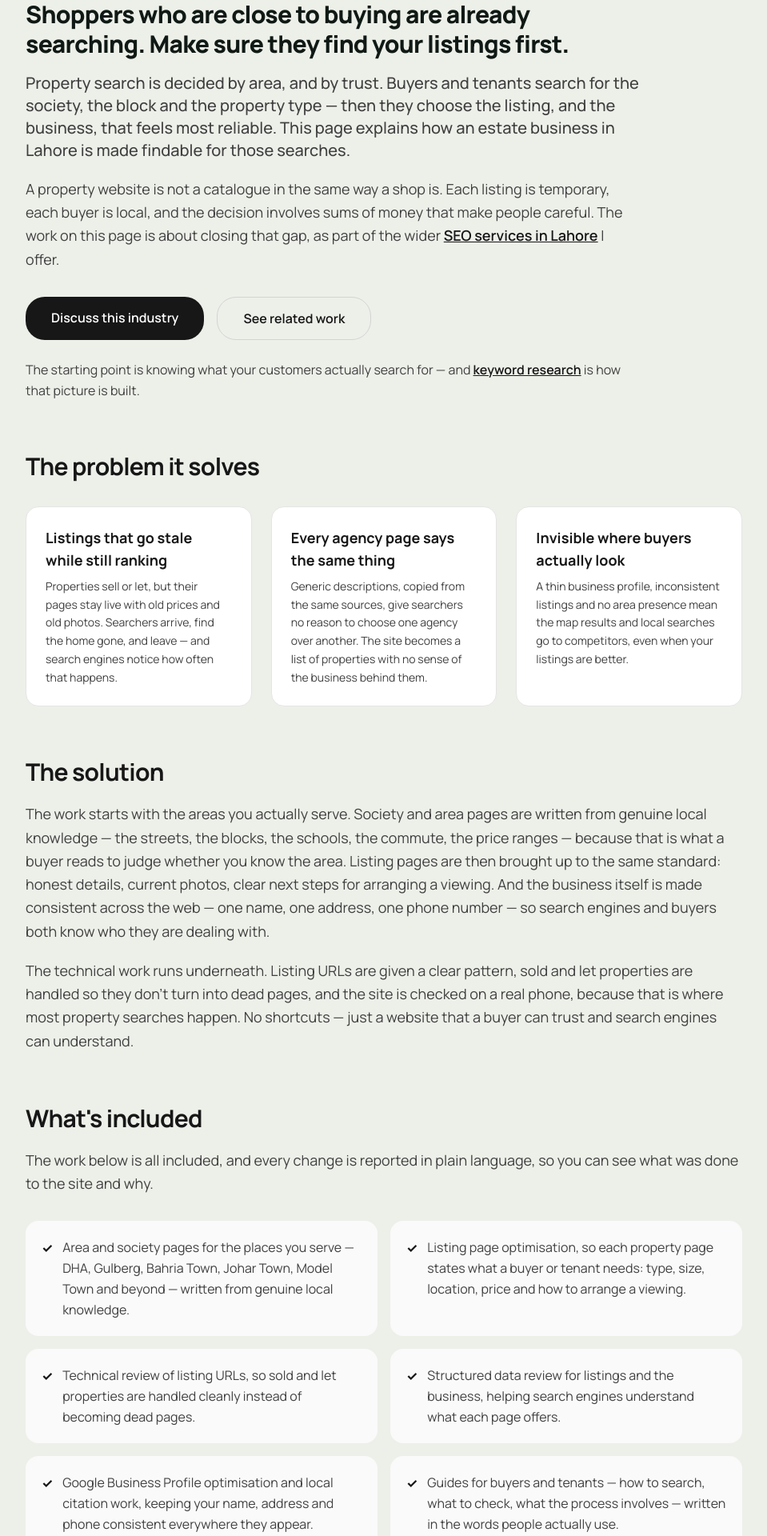
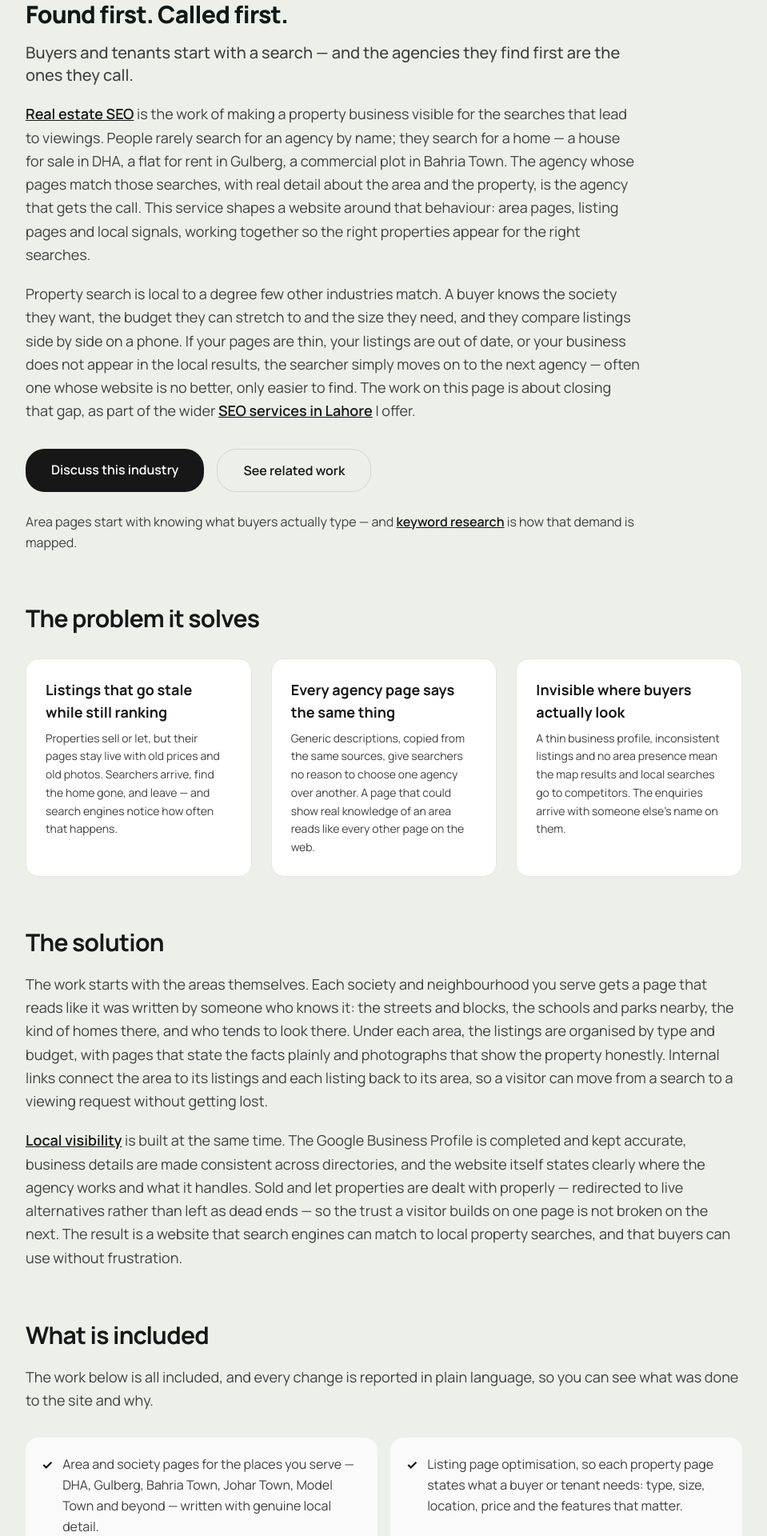
Before and after one commit to bodycartoon0111-netizen/abdul-rehman-portfolio, a Next.js app: page /industries/real-estate in a window 1280 px wide. Shown: the part 440-2360 px from the top of the page at 80% size, without its empty margins (56-1015 px from the left). Built offline with nearby package versions, Linux system fonts and the light colour scheme; no server answers.

Commit message:
Industries: restore real-estate page and add Service schema + keyword phrase

```diff
--- a/app/industries/real-estate/page.tsx
+++ b/app/industries/real-estate/page.tsx
@@ -37,59 +37,60 @@ const problems = [
   {
     title: "Every agency page says the same thing",
     description:
-      "Generic descriptions, copied from the same sources, give searchers no reason to choose one agency over another. The site becomes a list of properties with no sense of the business behind them.",
+      "Generic descriptions, copied from the same sources, give searchers no reason to choose one agency over another. A page that could show real knowledge of an area reads like every other page on the web.",
   },
   {
     title: "Invisible where buyers actually look",
     description:
-      "A thin business profile, inconsistent listings and no area presence mean the map results and local searches go to competitors, even when your listings are better.",
+      "A thin business profile, inconsistent listings and no area presence mean the map results and local searches go to competitors. The enquiries arrive with someone else's name on them.",
   },
 ];
 
 const deliverables = [
-  "Area and society pages for the places you serve — DHA, Gulberg, Bahria Town, Johar Town, Model Town and beyond — written from genuine local knowledge.",
-  "Listing page optimisation, so each property page states what a buyer or tenant needs: type, size, location, price and how to arrange a viewing.",
-  "Technical review of listing URLs, so sold and let properties are handled cleanly instead of becoming dead pages.",
+  "Area and society pages for the places you serve — DHA, Gulberg, Bahria Town, Johar Town, Model Town and beyond — written with genuine local detail.",
+  "Listing page optimisation, so each property page states what a buyer or tenant needs: type, size, location, price and the features that matter.",
+  "Technical review of listing URLs, so sold and let properties are handled cleanly instead of becoming dead ends for visitors and search engines.",
   "Structured data review for listings and the business, helping search engines understand what each page offers.",
   "Google Business Profile optimisation and local citation work, keeping your name, address and phone consistent everywhere they appear.",
-  "Guides for buyers and tenants — how to search, what to check, what the process involves — written in the words people actually use.",
+  "Guides for buyers and tenants — how to search, what to check, what the process involves — written in plain language.",
   "Speed and mobile usability review, because property searches happen on phones, often while the searcher is standing outside the property.",
-  "A monthly report in plain language: which areas and listings gained visibility, and which enquiries followed.",
+  "A monthly report in plain language: which areas and listings gained visibility, and which enquiries that visibility supported.",
 ];
 
 const strategyPoints = [
   "Win the areas you actually serve, before chasing the whole country.",
-  "Let every area page prove local knowledge — streets, amenities, transport — rather than repeating the same description everywhere.",
+  "Let every area page prove local knowledge — streets, amenities, transport — rather than repeating the same paragraph under a different name.",
   "Keep listings honest and current, so visitors trust the next listing they open.",
   "Build the business profile and local listings so the map results point to you, not to a competitor.",
+  "Answer the questions buyers ask before they call, so the calls you get are from people who are ready.",
 ];
 
 const processSteps = [
   {
-    title: "Audit the presence",
+    title: "Audit the listings",
     description:
-      "Listings, area pages, business profile and current rankings are reviewed, so the work starts from what buyers actually see.",
+      "Current pages, listings and local presence are reviewed, so the work starts from what buyers see today, not from a guess.",
   },
   {
-    title: "Fix the listings",
+    title: "Build the area pages",
     description:
-      "Stale and dead pages are cleaned up, and the ones that matter are brought up to the standard a buyer expects.",
+      "Pages for each area and society are created or rebuilt with real detail, giving searchers a reason to stay and search engines a reason to rank them.",
   },
   {
-    title: "Build the area presence",
+    title: "Strengthen local presence",
     description:
-      "Society and area pages are created with real local knowledge, so the agency becomes the obvious result for its own patch.",
+      "The business profile, listings and local signals are corrected and built up, so the agency shows where local buyers are looking.",
   },
   {
-    title: "Measure enquiries",
+    title: "Report and repeat",
     description:
-      "Rankings, calls and enquiries are tracked together, so the work stays focused on what brings clients in.",
+      "Visibility by area and listing is reported in plain language, and the pages and areas that are winning get more of the same work.",
   },
 ];
 
 export default function RealEstateSeoPage() {
   return (
-    <main className="mx-auto w-full max-w-6xl px-6 py-10">
+    <main className="mx-auto max-w-6xl px-6 py-10">
       <JsonLd
         data={buildBreadcrumbJsonLd([
           { name: "Home", path: "/" },
@@ -99,44 +100,64 @@ export default function RealEstateSeoPage() {
       <JsonLd
         data={buildServiceJsonLd(NAME, DESCRIPTION, SLUG, "/industries")}
       />
-      <Breadcrumbs items={[{ label: "Home", href: "/" }, { label: NAME }]} />
+      <Breadcrumbs
+        items={[
+          { label: "Home", href: "/" },
+          { label: NAME },
+        ]}
+      />
+
+      {/* Hero */}
       <header className="mt-8 max-w-3xl">
         <p className="text-xs font-bold uppercase tracking-[0.28em] text-pine">Industry</p>
-        <h1 className="mt-4 text-4xl leading-[1.06] tracking-tight font-black md:text-6xl">
+        <h1 className="mt-4 text-4xl font-black leading-[1.06] tracking-tight text-ink md:text-6xl">
           <span className="bg-gradient-to-r from-pine-bright via-pine to-gold bg-clip-text text-transparent">
             Real Estate SEO in Lahore
           </span>{" "}
           — Be Found Before the Competition
         </h1>
-        <p className="mt-4 text-2xl font-black leading-tight tracking-tight md:text-3xl">Shoppers who are close to buying are already searching. Make sure they find your listings first.</p>
+        <p className="mt-4 text-2xl font-black leading-tight tracking-tight text-ink md:text-3xl">Found first. Called first.</p>
         <p className="mt-4 text-xl font-medium text-neutral-700">
-          Property search is decided by area, and by trust. Buyers and tenants search for the society, the block and the property type — then they choose the listing, and the business, that feels most reliable. This page explains how an estate business in Lahore is made findable for those searches.
+          Buyers and tenants start with a search — and the agencies they find first are the ones they call.
         </p>
         <p className="mt-5 text-lg leading-relaxed text-neutral-700">
-          A property website is not a catalogue in the same way a shop is. Each listing is temporary, each buyer is local, and the decision involves sums of money that make people careful. The work on this page is about closing that gap, as part of the wider{" "}
+          <Link href="/blog/real-estate-seo-lahore" className="font-semibold text-neutral-900 underline">Real estate SEO</Link> is the work of making a property business visible for the searches that lead to viewings. People rarely search for an agency by name; they search for a home — a house for sale in DHA, a flat for rent in Gulberg, a commercial plot in Bahria Town. The agency whose pages match those searches, with real detail about the area and the property, is the agency that gets the call. This service shapes a website around that behaviour: area pages, listing pages and local signals, working together so the right properties appear for the right searches.
+        </p>
+        <p className="mt-5 text-lg leading-relaxed text-neutral-700">
+          Property search is local to a degree few other industries match. A buyer knows the society they want, the budget they can stretch to and the size they need, and they compare listings side by side on a phone. If your pages are thin, your listings are out of date, or your business does not appear in the local results, the searcher simply moves on to the next agency — often one whose website is no better, only easier to find. The work on this page is about closing that gap, as part of the wider{" "}
           <Link href="/services/seo" className="font-semibold text-neutral-900 underline">
             SEO services in Lahore
           </Link>{" "}
           I offer.
         </p>
         <div className="mt-8 flex flex-col gap-4 sm:flex-row">
-          <Link href="/contact" className="rounded-lg bg-neutral-900 px-8 py-3.5 text-center font-semibold text-white transition hover:bg-neutral-700">
+          <Link
+            href="/contact"
+            className="rounded-lg bg-neutral-900 px-8 py-3.5 text-center font-semibold text-white transition hover:bg-neutral-700"
+          >
             Discuss this industry
           </Link>
-          <Link href="/work" className="rounded-lg border border-neutral-300 px-8 py-3.5 text-center font-semibold text-neutral-900 transition hover:border-neutral-900">
+          <Link
+            href="/work"
+            className="rounded-lg border border-neutral-300 px-8 py-3.5 text-center font-semibold text-neutral-900 transition hover:border-neutral-900"
+          >
             See related work
           </Link>
         </div>
         <p className="mt-6 text-base leading-relaxed text-neutral-700">
-          The starting point is knowing what your customers actually search for — and{" "}
+          Area pages start with knowing what buyers actually type — and{" "}
           <Link href="/services/keyword-research" className="font-semibold text-neutral-900 underline">
             keyword research
           </Link>{" "}
-          is how that picture is built.
+          is how that demand is mapped.
         </p>
       </header>
-      <section className="mt-16 max-w-4xl">
-        <h2 className="text-3xl font-bold tracking-tight text-neutral-900">The problem it solves</h2>
+
+      {/* Problem */}
+      <section aria-labelledby="problem-heading" className="mt-16 max-w-4xl">
+        <h2 id="problem-heading" className="text-3xl font-bold tracking-tight text-neutral-900">
+          The problem it solves
+        </h2>
         <div className="mt-8 grid gap-6 sm:grid-cols-3">
           {problems.map((p) => (
             <div key={p.title} className="group rounded-2xl border border-neutral-200 bg-white p-6 transition-colors hover:border-pine hover:bg-pine">
@@ -146,38 +167,45 @@ export default function RealEstateSeoPage() {
           ))}
         </div>
       </section>
-      <section className="mt-16 max-w-4xl">
-        <h2 className="text-3xl font-bold tracking-tight text-neutral-900">The solution</h2>
+
+      {/* Solution */}
+      <section aria-labelledby="solution-heading" className="mt-16 max-w-4xl">
+        <h2 id="solution-heading" className="text-3xl font-bold tracking-tight text-neutral-900">
+          The solution
+        </h2>
         <p className="mt-5 text-lg leading-relaxed text-neutral-700">
-          The work starts with the areas you actually serve. Society and area pages are written from genuine local knowledge — the streets, the blocks, the schools, the commute, the price ranges — because that is what a buyer reads to judge whether you know the area. Listing pages are then brought up to the same standard: honest details, current photos, clear next steps for arranging a viewing. And the business itself is made consistent across the web — one name, one address, one phone number — so search engines and buyers both know who they are dealing with.
+          The work starts with the areas themselves. Each society and neighbourhood you serve gets a page that reads like it was written by someone who knows it: the streets and blocks, the schools and parks nearby, the kind of homes there, and who tends to look there. Under each area, the listings are organised by type and budget, with pages that state the facts plainly and photographs that show the property honestly. Internal links connect the area to its listings and each listing back to its area, so a visitor can move from a search to a viewing request without getting lost.
         </p>
         <p className="mt-5 text-lg leading-relaxed text-neutral-700">
-          The technical work runs underneath. Listing URLs are given a clear pattern, sold and let properties are handled so they don't turn into dead pages, and the site is checked on a real phone, because that is where most property searches happen. No shortcuts — just a website that a buyer can trust and search engines can understand.
+          <Link href="/services/local-seo" className="font-semibold text-neutral-900 underline">Local visibility</Link> is built at the same time. The Google Business Profile is completed and kept accurate, business details are made consistent across directories, and the website itself states clearly where the agency works and what it handles. Sold and let properties are dealt with properly — redirected to live alternatives rather than left as dead ends — so the trust a visitor builds on one page is not broken on the next. The result is a website that search engines can match to local property searches, and that buyers can use without frustration.
         </p>
       </section>
-      <section className="mt-16 max-w-4xl">
-        <h2 className="text-3xl font-bold tracking-tight text-neutral-900">What&apos;s included</h2>
+
+      {/* Included / deliverables */}
+      <section aria-labelledby="included-heading" className="mt-16 max-w-4xl">
+        <h2 id="included-heading" className="text-3xl font-bold tracking-tight text-neutral-900">
+          What is included
+        </h2>
         <p className="mt-5 text-lg leading-relaxed text-neutral-700">
           The work below is all included, and every change is reported in plain language, so you can see what was done to the site and why.
         </p>
         <ul className="mt-8 grid gap-4 sm:grid-cols-2">
           {deliverables.map((d) => (
-            <li
-              key={d}
-              className="group flex gap-3 rounded-2xl bg-neutral-50 p-5 text-neutral-700 transition-colors hover:bg-pine"
-            >
-              <span aria-hidden="true" className="mt-0.5 font-bold text-neutral-900 group-hover:text-white">
-                ✓
-              </span>
-              <span className="leading-relaxed group-hover:text-white">{d}</span>
+            <li key={d} className="group flex gap-3 rounded-2xl bg-neutral-50 p-5 text-neutral-700 transition-colors hover:bg-pine group-hover:text-white">
+              <span aria-hidden="true" className="mt-0.5 font-bold text-neutral-900 group-hover:text-white">✓</span>
+              <span className="leading-relaxed">{d}</span>
             </li>
           ))}
         </ul>
       </section>
-      <section className="mt-16 max-w-4xl">
-        <h2 className="text-3xl font-bold tracking-tight text-neutral-900">Strategy</h2>
+
+      {/* Strategy */}
+      <section aria-labelledby="strategy-heading" className="mt-16 max-w-4xl">
+        <h2 id="strategy-heading" className="text-3xl font-bold tracking-tight text-neutral-900">
+          Strategy
+        </h2>
         <p className="mt-5 text-lg leading-relaxed text-neutral-700">
-          The strategy is to be the most helpful answer to a local property search. For every area you serve, your site should be the one that knows the area best — the streets, the blocks, the amenities, the prices. That is what wins the search and the call. And because property decisions take time, the site is built to stay useful through the weeks between the first search and the viewing, so the enquirer returns to you rather than starting again elsewhere.
+          The strategy is to be the most helpful answer to a local property search. A buyer searching for a home in a particular society does not want a generic agency homepage; they want to know what is available there, what it costs, and how to arrange a viewing. So the work is organised by place and by need: area pages that teach, listing pages that show, and a clear next step on every page. Over time, the areas where you genuinely work become the areas where you are found — and the enquiries that arrive are already narrowed to the properties and budgets you handle.
         </p>
         <ul className="mt-6 list-disc space-y-3 pl-6 text-neutral-700">
           {strategyPoints.map((point) => (
@@ -185,35 +213,50 @@ export default function RealEstateSeoPage() {
           ))}
         </ul>
       </section>
-      <section className="mt-16">
-        <h2 className="text-3xl font-bold tracking-tight text-neutral-900">Process</h2>
+
+      {/* Process */}
+      <section aria-labelledby="process-heading" className="mt-16">
+        <h2 id="process-heading" className="text-3xl font-bold tracking-tight text-neutral-900">
+          Process
+        </h2>
         <ol className="mt-8 grid gap-6 sm:grid-cols-2 lg:grid-cols-4">
           {processSteps.map((step, i) => (
-            <li
-              key={step.title}
-              className="group rounded-2xl border border-neutral-200 bg-white p-6 transition-colors hover:border-pine hover:bg-pine"
-            >
-              <span className="text-sm font-bold uppercase tracking-widest text-neutral-500 group-hover:text-white/85">Step {i + 1}</span>
+            <li key={step.title} className="group rounded-2xl border border-neutral-200 bg-white p-6 transition-colors hover:border-pine hover:bg-pine">
+              <span className="text-sm font-bold uppercase tracking-widest text-neutral-500 group-hover:text-white/85">
+                Step {i + 1}
+              </span>
               <h3 className="mt-2 text-lg font-bold text-neutral-900 group-hover:text-white">{step.title}</h3>
               <p className="mt-2 text-sm leading-relaxed text-neutral-700 group-hover:text-white/85">{step.description}</p>
             </li>
           ))}
         </ol>
       </section>
-      <section className="group mt-16 max-w-4xl rounded-3xl bg-neutral-50 p-8 transition-colors hover:bg-pine sm:p-10">
-        <h2 className="text-3xl font-bold tracking-tight text-neutral-900 group-hover:text-white">Who this is for</h2>
+
+      {/* Ideal client */}
+      <section aria-labelledby="ideal-heading" className="group mt-16 max-w-4xl rounded-3xl bg-neutral-50 p-8 sm:p-10 transition-colors hover:bg-pine">
+        <h2 id="ideal-heading" className="text-3xl font-bold tracking-tight text-neutral-900 group-hover:text-white">
+          Who this is for
+        </h2>
         <p className="mt-5 text-lg leading-relaxed text-neutral-700 group-hover:text-white/85">
-          This is for estate agencies, property developers and independent dealers in Lahore who want their own enquiries rather than paying a listing site or an agent referral for every lead. It suits businesses with real inventory and real knowledge of their area — from a single-agency shop focused on one society, to developers with several projects, to firms handling rentals and commercial property as well as sales. If your listings are good but the enquiries go to someone else first, this is the work that changes that.
+          This is for estate agencies and property businesses in Lahore and across Pakistan that hold real listings and want the enquiries to come to them directly. It suits agencies with a defined patch — a few societies they know well — and developers marketing a project who need buyers to find the project itself rather than a portal listing. If your listings are genuine and your area knowledge is real, but your website is not the one searchers find, this is the work that changes that.
         </p>
       </section>
-      <section className="mt-16 max-w-4xl">
-        <h2 className="text-3xl font-bold tracking-tight text-neutral-900">Service area</h2>
+
+      {/* Service area */}
+      <section aria-labelledby="service-area-heading" className="mt-16 max-w-4xl">
+        <h2 id="service-area-heading" className="text-3xl font-bold tracking-tight text-neutral-900">
+          Real estate SEO for Lahore and Pakistan
+        </h2>
         <p className="mt-5 text-lg leading-relaxed text-neutral-700">
-          Lahore&apos;s property market is organised around its societies — DHA, Gulberg, Bahria Town, Johar Town, Model Town, Cantt, Faisal Town and Wapda Town — and buyers search by those names, by block, and by property type. The same pattern holds in Karachi, Islamabad and Rawalpindi, where searchers name their preferred area first and the property second. Overseas buyers add another layer, searching from abroad for homes in the areas their families come from. The work is planned around that geography: Digital Marketing for Real Estate Pakistan means pages for the areas you serve, listings a buyer can trust, and local signals that tell search engines where your business belongs.
+          Lahore's property market is organised around its societies — DHA, Gulberg, Bahria Town, Johar Town, Model Town, Cantt, Faisal Town and Wapda Town — and buyers search by those names, by block, and by property type. The same pattern holds in Karachi, Islamabad and Rawalpindi, where searchers name their preferred area first and the property second. Overseas buyers add another layer, searching from abroad for homes in the areas their families come from. The work is planned around that geography: Digital Marketing for Real Estate Pakistan means pages for the areas you serve, listings a buyer can trust, and local signals that tell search engines where your business belongs.
         </p>
       </section>
-      <section className="mt-16">
-        <h2 className="text-2xl font-bold tracking-tight text-neutral-900">Other services</h2>
+
+      {/* Other services */}
+      <section aria-labelledby="other-services-heading" className="mt-16">
+        <h2 id="other-services-heading" className="text-2xl font-bold tracking-tight text-neutral-900">
+          Other services
+        </h2>
         <div className="mt-6 flex flex-wrap gap-3">
           <Link
             href="/services/seo"
@@ -222,10 +265,10 @@ export default function RealEstateSeoPage() {
             SEO
           </Link>
           <Link
-            href="/services/local-seo"
+            href="/services/seo-audit"
             className="rounded-full border border-neutral-300 px-5 py-2.5 text-sm font-medium text-neutral-700 transition hover:border-neutral-900 hover:text-neutral-900"
           >
-            Local SEO
+            SEO Audit
           </Link>
           <Link
             href="/services/keyword-research"
@@ -241,8 +284,12 @@ export default function RealEstateSeoPage() {
           </Link>
         </div>
       </section>
+
       <div className="mt-20">
-        <CtaBand title="Ready to talk about property SEO?" description="Tell me about the areas you serve and the listings you want found, and I'll reply with an honest assessment of what this service can — and can't — do for you." />
+        <CtaBand
+          title="Ready to talk about real estate SEO?"
+          description="Tell me about your areas and listings and I'll reply with an honest assessment of what this service can — and can't — do for you."
+        />
       </div>
     </main>
   );
```
